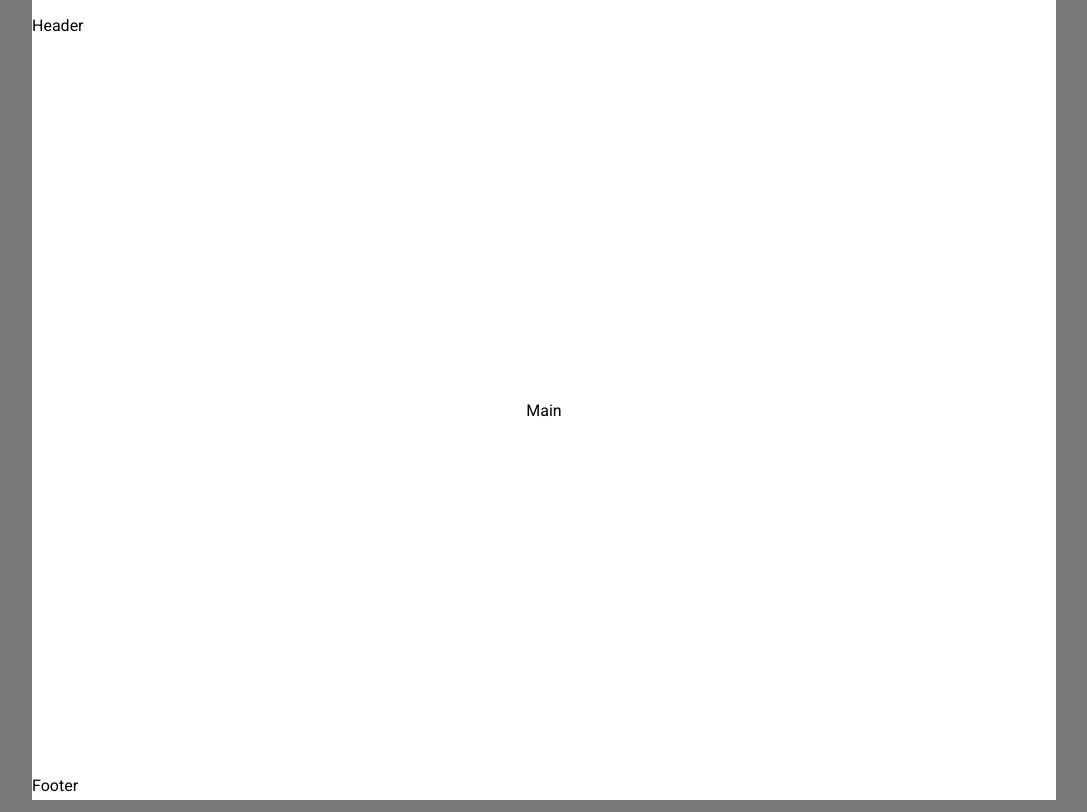
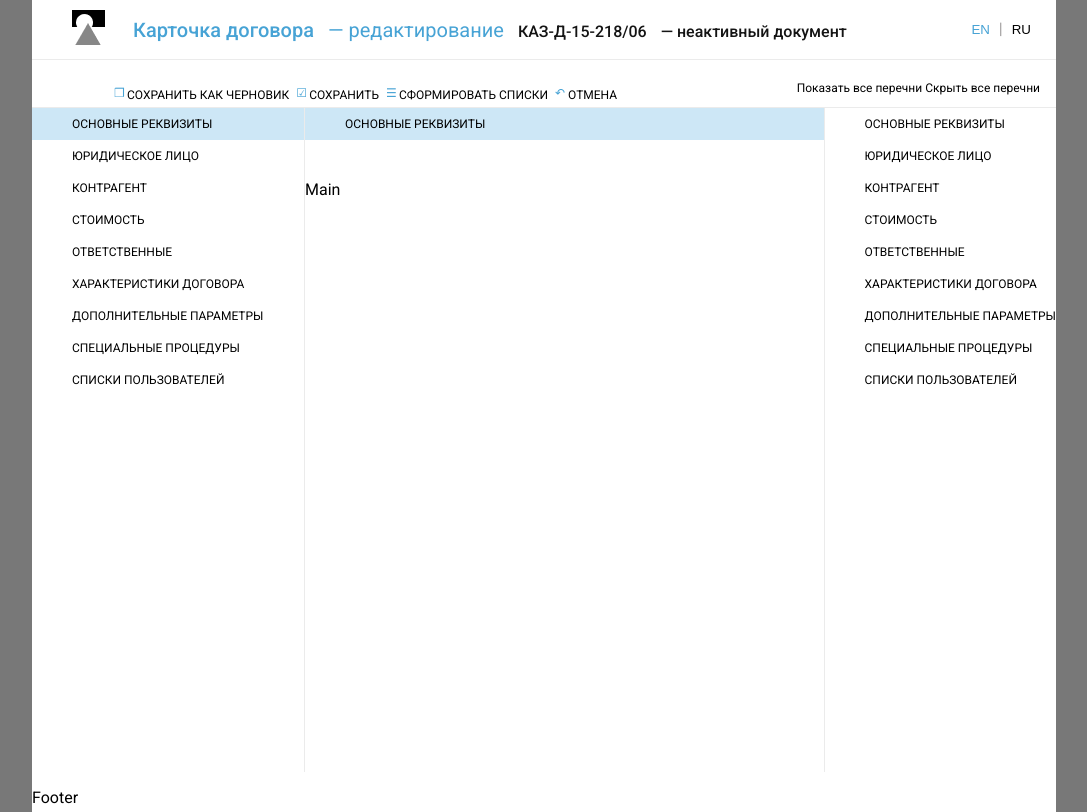
Before and after one commit to buccaneer33/rusal_markup, a website built with webpack: page src/html/template/index.html in a window 1280 px wide. Shown: the whole page, without its empty margins (96-1183 px from the left). Built offline with nearby package versions, Linux system fonts and the light colour scheme; files whose address does not match are found by name.

Commit message:
top menu added

```diff
--- a/src/html/template/index.html
+++ b/src/html/template/index.html
@@ -7,23 +7,61 @@
 <body class="body body--theme">
 	<div class="wrapper ">
 		<header class="header header--theme">
-			<div class="header__logo"></div>
-			<div class="header__description"></div>
-			<div class="header__leng leng_switcher"></div>
-			<p>Header</p>
+			<div class="header__logo logo">
+				<img class="logo__img" src="img/logo.png" />
+			</div>
+			<div class="header__description"><h1>Карточка договора</h1>  <h2>— редактирование</h2> <h3>КАЗ-Д-15-218/06</h3> <h4>— неактивный документ</h4></div>
+			<div class="header__leng leng_switcher"><button class="leng_switcher__button leng_switcher__button--active">EN</button> | <button class="leng_switcher__button">RU</button></div>
 		</header>
 		<main class="main main--theme">
-			<nav class="menu menu_top"></nav>
-			<div class="">
-				<nav class="menu menu_left">
+			<nav class="navigation navigation_top">
+				<div class="navigation_top__submenu">
+					<ul class="navigation_top__list">
+						<li class="navigation_top__item icon icon--save_as">СОХРАНИТЬ КАК ЧЕРНОВИК</li>
+						<li class="navigation_top__item icon icon--save">СОХРАНИТЬ</li>
+						<li class="navigation_top__item icon icon--make_lists">СФОРМИРОВАТЬ СПИСКИ</li>
+						<li class="navigation_top__item icon icon--cancel">ОТМЕНА</li>
+					</ul>
+				</div>
+				<div class="navigation_top__switcher">Показать все перечни Скрыть все перечни</div>
+			</nav>
+			<section class="content">
+				<nav class="navigation navigation_left">
+					<ul class="navigation_left__list">
+						<li class="navigation_left__item navigation_left__item--active">ОСНОВНЫЕ РЕКВИЗИТЫ</li>
+						<li class="navigation_left__item">ЮРИДИЧЕСКОЕ ЛИЦО</li>
+						<li class="navigation_left__item">КОНТРАГЕНТ</li>
+						<li class="navigation_left__item">СТОИМОСТЬ</li>
+						<li class="navigation_left__item">ОТВЕТСТВЕННЫЕ</li>
+						<li class="navigation_left__item">ХАРАКТЕРИСТИКИ ДОГОВОРА</li>
+						<li class="navigation_left__item">ДОПОЛНИТЕЛЬНЫЕ ПАРАМЕТРЫ</li>
+						<li class="navigation_left__item">СПЕЦИАЛЬНЫЕ ПРОЦЕДУРЫ</li>
+						<li class="navigation_left__item">СПИСКИ ПОЛЬЗОВАТЕЛЕЙ</li>
+					</ul>
+				</nav>
+				<div class="info">
+					<div class="info__description">ОСНОВНЫЕ РЕКВИЗИТЫ</div>
+					<div class="info__content">
+						<p>Main</p>
+					</div>
 
-				</nav>
-				<section>
+				</div>
+				<nav class="navigation navigation_right">
+						<ul class="navigation_left__list">
+							<li class="navigation_left__item">ОСНОВНЫЕ РЕКВИЗИТЫ</li>
+							<li class="navigation_left__item">ЮРИДИЧЕСКОЕ ЛИЦО</li>
+							<li class="navigation_left__item">КОНТРАГЕНТ</li>
+							<li class="navigation_left__item">СТОИМОСТЬ</li>
+							<li class="navigation_left__item">ОТВЕТСТВЕННЫЕ</li>
+							<li class="navigation_left__item">ХАРАКТЕРИСТИКИ ДОГОВОРА</li>
+							<li class="navigation_left__item">ДОПОЛНИТЕЛЬНЫЕ ПАРАМЕТРЫ</li>
+							<li class="navigation_left__item">СПЕЦИАЛЬНЫЕ ПРОЦЕДУРЫ</li>
+							<li class="navigation_left__item">СПИСКИ ПОЛЬЗОВАТЕЛЕЙ</li>
+						</ul>
+					</nav>
 
-				</section>
+			</section>
 
-			</div>
-			<p>Main</p>
 		</main>
 
 		<footer class="footer footer--theme">
--- a/src/js/img.js
+++ b/src/js/img.js
@@ -1 +1,2 @@
 'use strict';
+import '../img/logo.png';
--- /dev/null
+++ b/src/scss/content.scss
@@ -0,0 +1,11 @@
+.content{
+  width: 100%;
+  // padding: 0 40px;
+  flex-grow: 1;
+  box-sizing: border-box;
+  display: flex;
+  flex-direction: row;
+  flex-wrap: nowrap;
+  justify-content: space-between;
+  align-items: flex-start;
+}
--- a/src/scss/header.scss
+++ b/src/scss/header.scss
@@ -1,7 +1,29 @@
 .header{
-	padding: 0px 0;
+	padding: 0px 20px;
 	width: 100%;
 	height: 60px;
+	box-sizing: border-box;
+	border-bottom: 1px solid $interface_color--secondary_light;
 
+	display: flex;
+	flex-direction: row;
+	flex-wrap: nowrap;
+	align-items: center;
+	justify-content: flex-start;
 
 }
+.header__description{
+	flex-grow: 1;
+
+	h1, h2, h3, h4{
+		display: inline;
+		margin: 0;
+		padding: 0 5px;
+	}
+}
+.header__leng{
+
+}
+.header__logo{
+	padding: 0 20px;
+}
--- /dev/null
+++ b/src/scss/icons.scss
@@ -0,0 +1,45 @@
+.icon{
+  position: relative;
+  padding-left: 15px;
+
+  &--save{
+    &::before{
+      top: -2px;
+      left: 2px;
+      position: absolute;
+      content: "\02611";
+      display: block;
+      color: $text_color--link;
+    }
+  }
+  &--save_as{
+    &::before{
+      top: -2px;
+      left: 2px;
+      position: absolute;
+      content: "\02752";
+      display: block;
+      color: $text_color--link;
+    }
+  }
+  &--make_lists{
+    &::before{
+      top: -2px;
+      left: 2px;
+      position: absolute;
+      content: "\02630";
+      display: block;
+      color: $text_color--link;
+    }
+  }
+  &--cancel{
+    &::before{
+      top: -2px;
+      left: 2px;
+      position: absolute;
+      content: "\021B6";
+      display: block;
+      color: $text_color--link;
+    }
+  }
+}
--- a/src/scss/index.scss
+++ b/src/scss/index.scss
@@ -5,3 +5,8 @@
 @import "header.scss";
 @import "footer.scss";
 @import "main.scss";
+@import "nav.scss";
+@import "lang_switch.scss";
+@import "icons.scss";
+@import "content.scss";
+@import "info.scss";
--- /dev/null
+++ b/src/scss/info.scss
@@ -0,0 +1,19 @@
+.info{
+  flex-grow: 1;
+  border-left: 1px solid $interface_color--secondary_light;
+  border-right: 1px solid $interface_color--secondary_light;
+  min-height: 83vh;
+  height: 100%;
+
+  &__description{
+    padding: 9px 0 9px 40px;
+    box-sizing: border-box;
+    height: 32px;
+    background-color:  $bgc--secondary-hover;
+    font-size: 12px;
+  }
+  &__content{
+    box-sizing: border-box;
+    padding-top: 24px;
+  }
+}
--- /dev/null
+++ b/src/scss/lang_switch.scss
@@ -0,0 +1,12 @@
+.leng_switcher{
+  color: $text_color--secondary_help;
+  &__button{
+    border: none;
+    padding: 5px;
+    background-color: transparent;
+
+    &--active{
+      color: $text_color--link;
+    }
+  }
+}
--- a/src/scss/main.scss
+++ b/src/scss/main.scss
@@ -3,8 +3,8 @@
 	flex-grow: 1;
 	////
 	display: flex;
-	flex-direction: row;
+	flex-direction: column;
 	flex-wrap: nowrap;
 	align-items: center;
-	justify-content: center;
+	justify-content: flex-start;
 }
--- a/src/scss/nav.scss
+++ b/src/scss/nav.scss
@@ -1,77 +1,71 @@
-.nav{
-  z-index: 10;
-  margin: 0;
-  padding: 0;
-  float: left;
-  padding: 0;
-  margin: 0;
+.navigation{
+  box-sizing: border-box;
 
-	&__item{
-		list-style-type: none;
-		text-align: center;
-		vertical-align: middle;
-		display: inline-block;
-		color: #999;
-    margin-left: 10px;
-	}
+  &_top{
+    display: flex;
+    flex-direction: row;
+    flex-wrap: nowrap;
 
-}
-.nav__submenu{
-  position: absolute;
-  background-color: #303030;
-  color: #ffffff;
-  font-size: 13px;
-  z-index: 3;
-  list-style-type: none;
-  margin: 0 auto;
-  padding: 0px 0px;
+    height: 48px;
+    width: 100%;
+    padding: 16px 16px 8px 40px;
+    border-bottom: 1px solid $interface_color--secondary_light;
 
-}
-.submenu{
-    visibility: hidden;
-    opacity: 0;
-    transform: scale(0.8);
-    transition: .4s ease-in-out;
+    &__submenu{
+      flex-grow: 1;
+    }
+    &__switcher{
+      font-size: 12px;
+      display: flex;
+      flex-direction: row;
+      flex-wrap: nowrap;
+      align-items: center;
+      justify-content: center;
 
-  &__item{
-  //  margin: 0 auto;
-	padding: 10px;
-	display: flex;
-	justify-content: center;
-	align-items: center;
-	flex-direction: column;
+    }
+    &__list{
+      display: flex;
+      flex-direction: row;
+      flex-wrap: nowrap;
+      font-size: 12px;
+    }
+    &__item{
+      list-style-type: none;
+      padding: 0 5px;
+    }
+  }
+  &_left{
+    width: 272px;
+    font-size: 12px;
 
+    &__list{
+      display: flex;
+      flex-direction: column;
+      flex-wrap: nowrap;
+      font-size: 12px;
+      padding: 0;
+      margin: 0;
+    }
+    &__item{
+      list-style-type: none;
+      padding: 9px 0 9px 40px;
+      box-sizing: border-box;
+      cursor: pointer;
+      height: 32px;
+      transition: 0.5s;
+
+      &--active{
+        background-color: $bgc--secondary-hover;
+      }
+      &:hover{
+        background-color: $bgc--secondary-hover;
+        transition: 0.5s;
+      }
+    }
   }
-	&__mode{
-		flex-direction: column;
-		justify-content: space-around;
-		align-items: stretch;
-
-		&>div{
-			text-align: left;
-			&>label{
-				display: block;
-			}
-		}
-	}
 }
 .submenu--open:hover  .submenu{
   visibility: visible;
   opacity: 1;
   transform: scale(1);
 }
-
-.submenu__theme {
-  flex-direction: column;
-  justify-content: space-around;
-  align-items: stretch;
-
-  &>div{
-    text-align: left;
-    &>label{
-      display: block;
-    }
-  }
-
-
-}
--- a/src/scss/variables.scss
+++ b/src/scss/variables.scss
@@ -13,5 +13,5 @@ $text_color--error: #CD5959;
 // background colors
 $bgc--primary: rgba(255, 255, 255, 1);
 $bgc--secondary-active: rgba(235, 235, 235, 1);
-$bgc--secondary-hover: rgba(8, 137, 208, 9);
+$bgc--secondary-hover: rgba(8, 137, 208, 0.2);
 $bgc--body-bgc: #787878;
```
Also changed, not shown: dist/dev/css/index.css, dist/dev/img/logo.png (added), dist/dev/index.html, dist/dev/js/main.js, src/img/logo.png (added), 1 other file.
